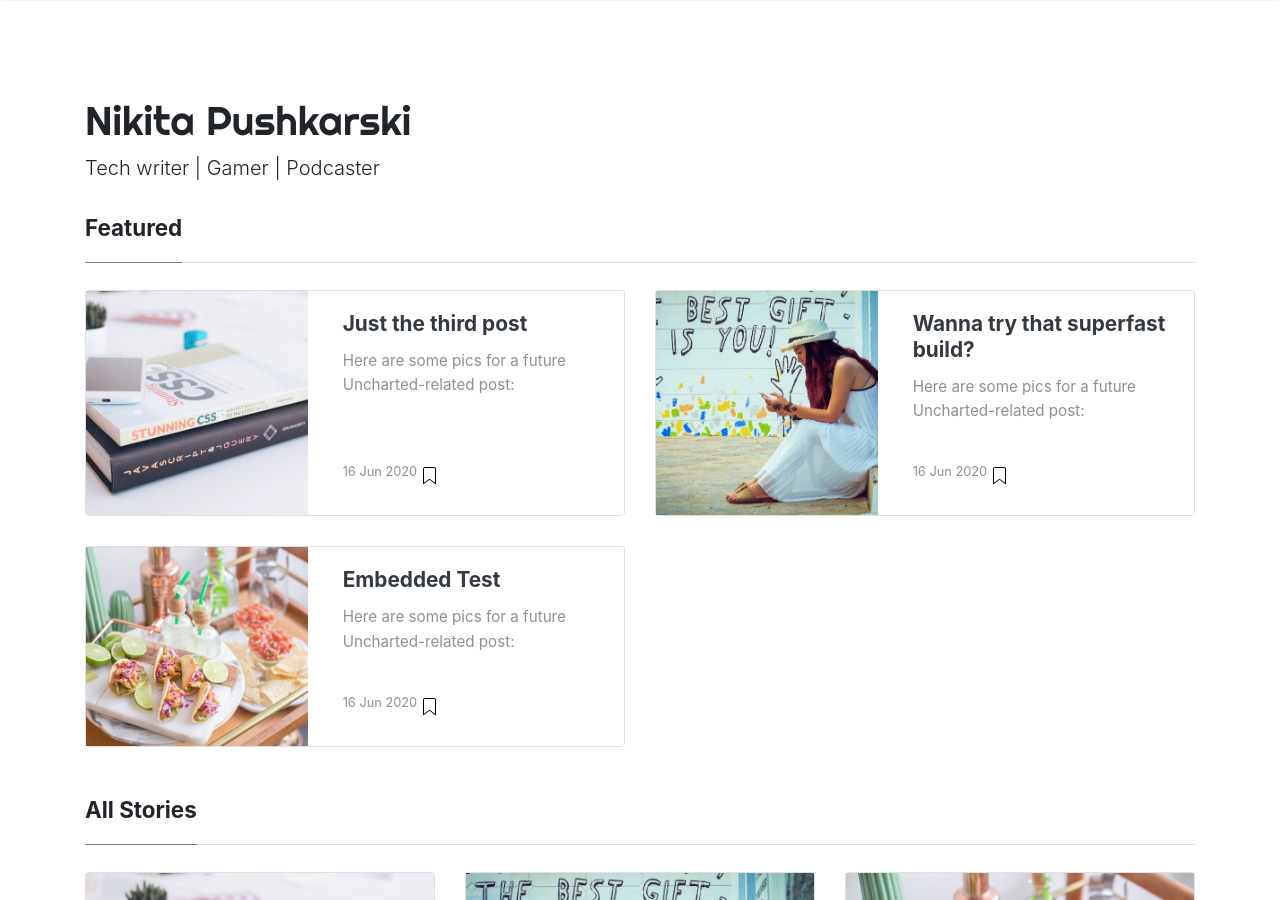
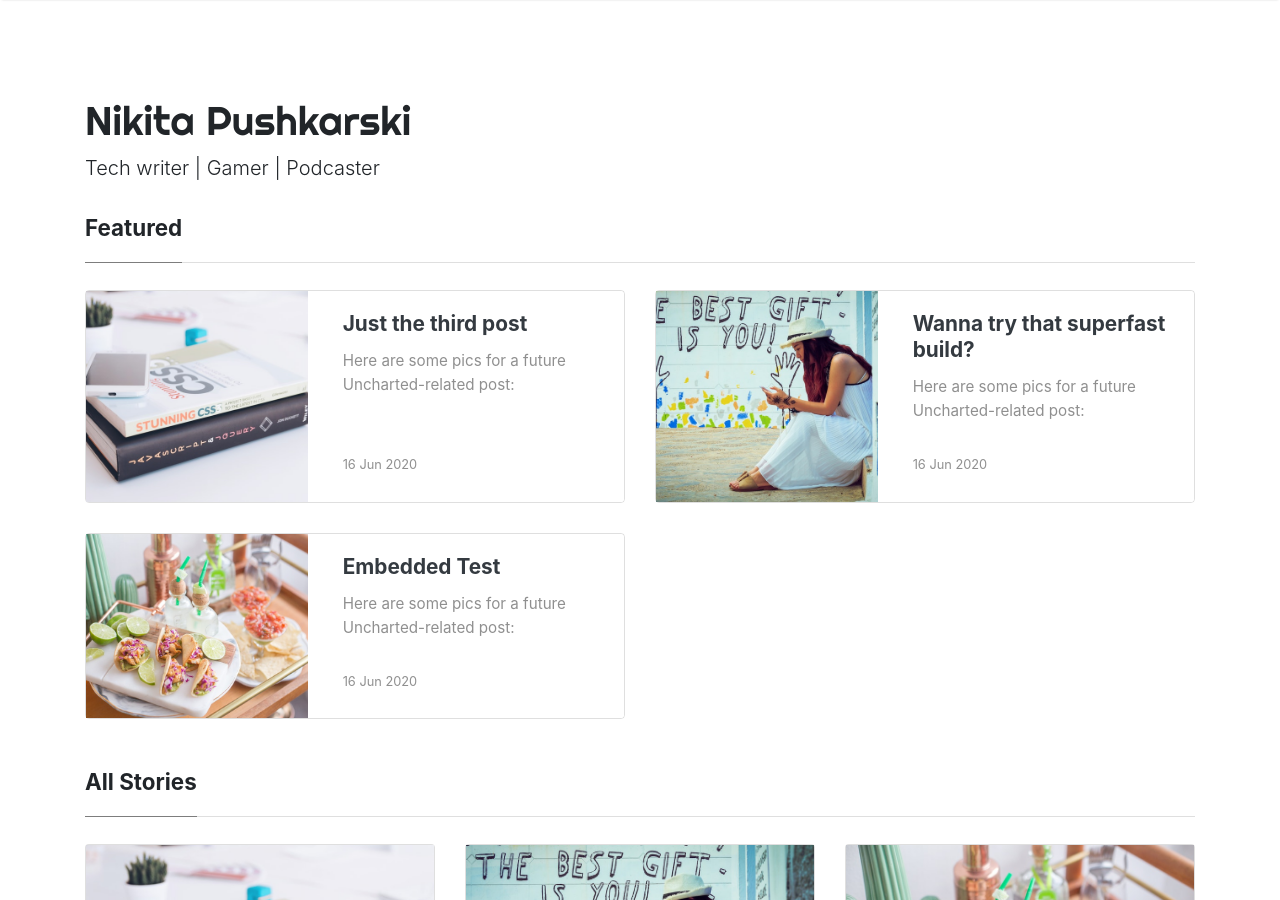
Before and after one commit to nikpushkarski/pushkar.ski, a Jekyll site: the page built from index.html, in a window 1280 px wide and 900 px high. Built offline with Jekyll 4.4.1, drawn with Linux system fonts in a browser that asks for light colours; nearby versions of some CDN libraries; the list of posts is cut into pages by our own code.

Commit message:
removes title="Read Story"

```diff
--- a/_includes/featuredbox.html
+++ b/_includes/featuredbox.html
@@ -46,8 +46,6 @@
                                 {% endif %}
                                 <span class="post-date">{{ post.date | date_to_string }}</span>
                                 </span>
-                                <span class="post-read-more"><a href="{{ site.baseurl }}/{{ post.url }}" title="Read Story"><svg class="svgIcon-use" width="25" height="25" viewbox="0 0 25 25"><path d="M19 6c0-1.1-.9-2-2-2H8c-1.1 0-2 .9-2 2v14.66h.012c.01.103.045.204.12.285a.5.5 0 0 0 .706.03L12.5 16.85l5.662 4.126a.508.508 0 0 0 .708-.03.5.5 0 0 0 .118-.285H19V6zm-6.838 9.97L7 19.636V6c0-.55.45-1 1-1h9c.55 0 1 .45 1 1v13.637l-5.162-3.668a.49.49 0 0 0-.676 0z" fill-rule="evenodd"></path></svg></a></span>
-                                <div class="clearfix"></div>
                             </div>
                         </div>
                     </div>
--- a/_includes/postbox.html
+++ b/_includes/postbox.html
@@ -42,8 +42,6 @@
                 {% endif %}
                 <span class="post-date">{{ post.date | date_to_string }}</span>
                 </span>
-                <span class="post-read-more"><a href="{{ site.baseurl }}{{ post.url }}" title="Read Story"><svg class="svgIcon-use" width="25" height="25" viewbox="0 0 25 25"><path d="M19 6c0-1.1-.9-2-2-2H8c-1.1 0-2 .9-2 2v14.66h.012c.01.103.045.204.12.285a.5.5 0 0 0 .706.03L12.5 16.85l5.662 4.126a.508.508 0 0 0 .708-.03.5.5 0 0 0 .118-.285H19V6zm-6.838 9.97L7 19.636V6c0-.55.45-1 1-1h9c.55 0 1 .45 1 1v13.637l-5.162-3.668a.49.49 0 0 0-.676 0z" fill-rule="evenodd"></path></svg></a></span>
-                <div class="clearfix"></div>
             </div>
         </div>
     </div>
```
